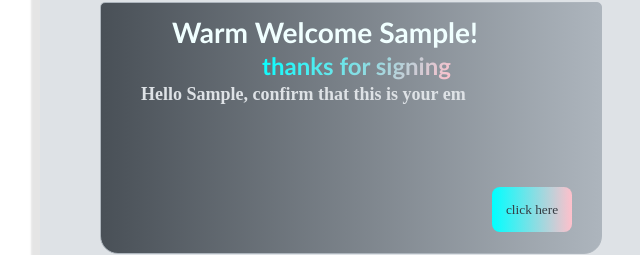
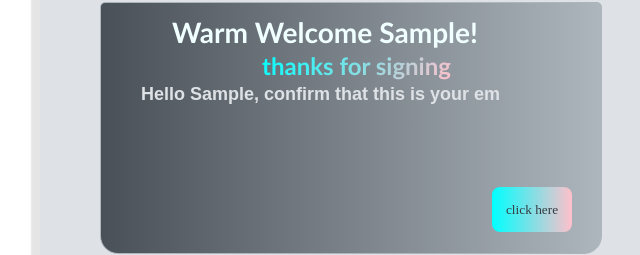
Before and after one commit to efatha/e-chat, a plain HTML site: page index.html in a window 1280 px wide. Both pictures are taken after typing "Sample", "name@example.com" into the empty fields and a click on the button "Send". Shown: the part 131-386 px from the top of the page, 289-929 px from the left. Drawn offline with Linux system fonts and the light colour scheme.

Commit message:
Added the autotext font-family style and adjusted the icon image display issue.

```diff
--- a/Styles/form.css
+++ b/Styles/form.css
@@ -127,7 +127,7 @@ button:focus{
     top:200px;
     left:430px;
     font-size: 18px;
-
+    font-family: Arial, Helvetica, sans-serif;
 }
 @media (max-width:678px) {
     #autoText{
--- a/index.html
+++ b/index.html
@@ -4,7 +4,7 @@
     <meta charset="UTF-8">
     <meta name="viewport" content="width=device-width, initial-scale=1.0">
     <title>e-chat</title>
-    <link rel="icon" href="/Chat/icon/artificial-intelligence.png" type="image/x-icon">
+    <link rel="icon" href="Chat/icon/artificial-intelligence.png" type="image/x-icon">
     <link rel="stylesheet" href="Styles/form.css">
 </head>
 <body>
```
Also changed, not shown: Chat/e-Chat.html (+1 -1 lines).
